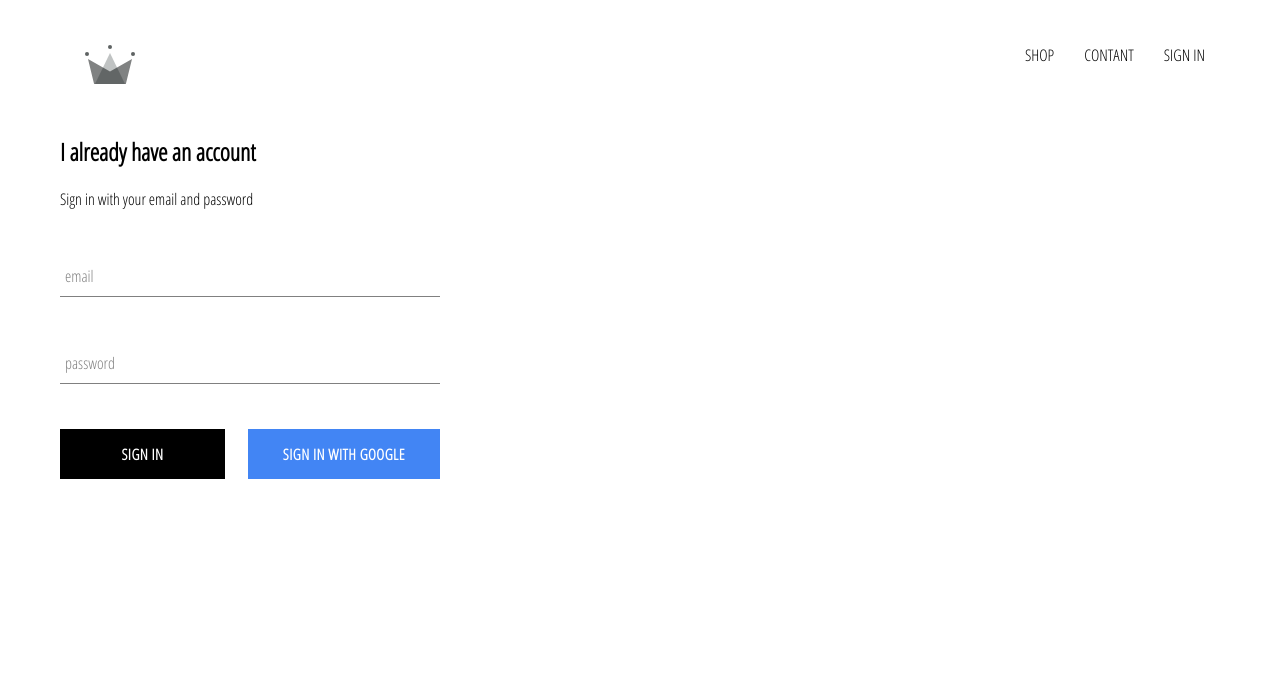
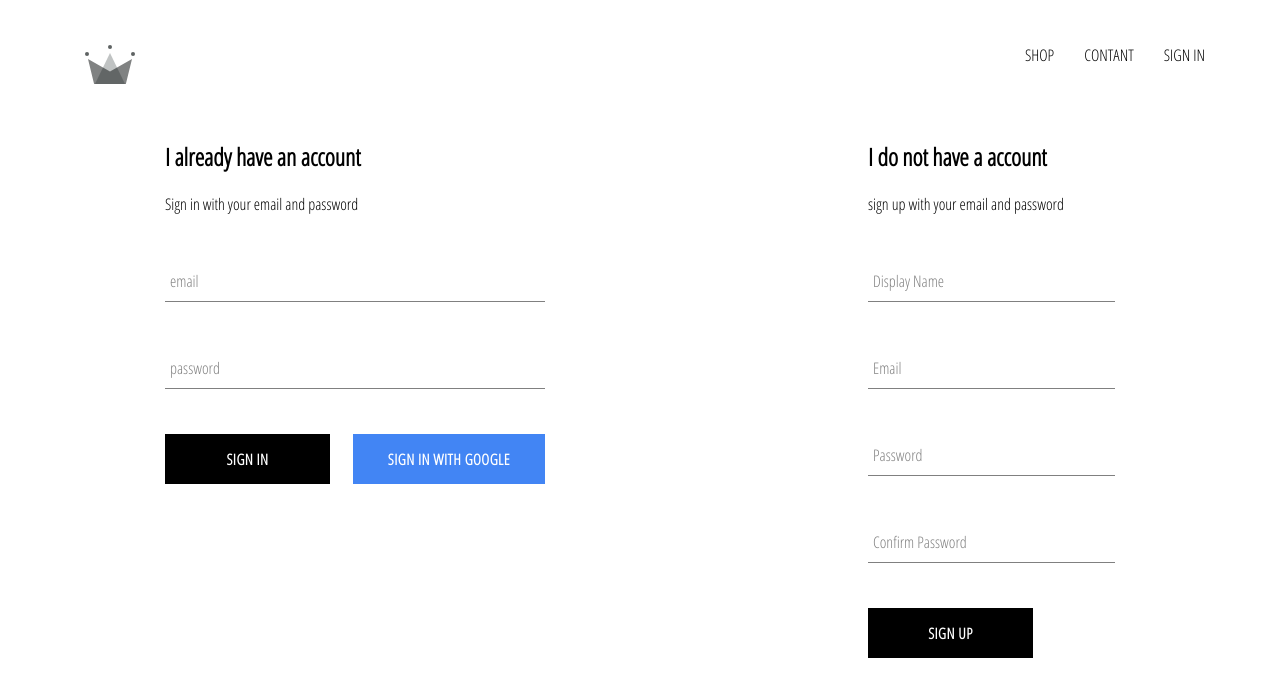
Before and after one commit to vahid992/crwn-clothing, a React (Create React App) app: page /signin in a window 1280 px wide. Shown: the top 696 px of the page. Built offline with nearby package versions, Linux system fonts and the light colour scheme; no server answers.

Commit message:
sign in and sign out header

```diff
--- a/src/App.js
+++ b/src/App.js
@@ -3,7 +3,7 @@
 import HomePage from './pages/homeage/homepage.component';
 import ShopPage from './pages/shop-page/shop-page.component';
 import {Route,Switch} from 'react-router-dom';
-import { auth } from './firebase/firebase.utils';
+import { auth, createUserProfileDocument } from './firebase/firebase.utils';
 import Header from './comonents/header/header.component';
 import  SingInAndSignUpPage from './pages/sign-in-and-sign-up/sign-in-and-sign-up.component';
 class App extends Component  {
@@ -17,9 +17,25 @@
   unsubscribeFromAuth = null
 
   componentDidMount(){
-    this.unsubscribeFromAuth = auth.onAuthStateChanged(user => {
-      this.setState({currentUser:user})
-    })
+    debugger;
+    this.unsubscribeFromAuth = auth.onAuthStateChanged(async userAuth => {
+      this.setState({currentUser:userAuth})
+      if (userAuth) {
+        const userRef = await createUserProfileDocument(userAuth);
+
+        userRef.onSnapshot(snapShot => {
+          this.setState({
+            currentUser:{
+              id:snapShot.id,
+              ...snapShot.data()
+            }
+          });
+          console.log(this.state);
+        });
+
+      }
+      this.setState({currentUser:userAuth});
+    });
   }
 
   componentWillUnmount(){
--- /dev/null
+++ b/src/comonents/sign-up/sign-up.component.jsx
@@ -0,0 +1,97 @@
+import "./sign-up.styles.scss";
+import FormInput from "../form-input/form-input.component";
+import CustomButton from "../custom-button/custom-button.component";
+import { auth, createUserProfileDocument } from "../../firebase/firebase.utils";
+import { Component } from "react";
+
+class SignUp extends Component {
+  constructor() {
+    super();
+    this.state = {
+      displayName: "",
+      email: "",
+      password: "",
+      confirmPassword: "",
+    };
+  }
+
+  handleSubmit = async (event) => {
+    event.preventDefault();
+    const { displayName, email, password, confirmPassword } = this.state;
+    if (password !== confirmPassword) {
+      alert("password don't match");
+      return;
+    }
+
+    try {
+      const { user } = await auth.createUserWithEmailAndPassword(
+        email,
+        password
+      );
+      await createUserProfileDocument(user, { displayName });
+      this.setState({
+        displayName: "",
+        email: "",
+        password: "",
+        confirmPassword: "",
+      });
+    } catch (error) {
+      console.log(error);
+    }
+  };
+
+  handleChange= event => {
+      const {name,value} = event.target;
+      this.setState({[name]:value});
+  };
+  render() {
+    const { displayName, email, password, confirmPassword } = this.state;
+    return (
+      <div className="sign-up">
+        <h2 className="title">I do not have a account</h2>
+        <span>sign up with your email and password</span>
+        <form className="sign-up-form" onSubmit={this.handleSubmit}>
+          <FormInput
+            type="text"
+            name="displayName"
+            value={displayName}
+            onChange={this.handleChange}
+            label="Display Name"
+            required
+          />
+
+          <FormInput
+            type="email"
+            name="email"
+            value={email}
+            onChange={this.handleChange}
+            label="Email"
+            required
+          />
+
+          <FormInput
+            type="password"
+            name="password"
+            value={password}
+            onChange={this.handleChange}
+            label="Password"
+            required
+          />
+
+          <FormInput
+            type="password"
+            name="confirmPassword"
+            value={confirmPassword}
+            onChange={this.handleChange}
+            label="Confirm Password"
+            required
+          />
+
+          <CustomButton type="submit">SIGN UP</CustomButton>
+        </form>
+      </div>
+    );
+  }
+}
+
+export default SignUp;
--- /dev/null
+++ b/src/comonents/sign-up/sign-up.styles.scss
@@ -0,0 +1,9 @@
+sign-up{
+    display: flex;
+    flex-direction: column;
+    width: 380px;
+
+    .title{
+        margin: 10px 0;
+    }
+}
--- a/src/firebase/firebase.utils.js
+++ b/src/firebase/firebase.utils.js
@@ -12,6 +12,31 @@
     measurementId: "G-B2VLE0GDQ0"
   };
 
+
+  export const createUserProfileDocument = async (userAuth, additionalData) => {
+    if(!userAuth) return;
+    const userRef = firestore.doc(`users/${userAuth.uid}`);
+    const snapShot = await userRef.get();
+    // console.log(snapShot);
+
+    if (!snapShot.exists) {
+      const{ displayName, email } = userAuth;
+      const createdAt = new Date();
+
+      try {
+        await userRef.set({
+          displayName,
+          email,
+          createdAt,
+          ...additionalData
+        })
+      } catch (error) {
+        console.log('error creating user',error.messag);
+      }
+    }
+
+    return userRef;
+  };
   firebase.initializeApp(config);
 
   export const auth = firebase.auth();
--- a/src/pages/sign-in-and-sign-up/sign-in-and-sign-up.component.jsx
+++ b/src/pages/sign-in-and-sign-up/sign-in-and-sign-up.component.jsx
@@ -1,8 +1,12 @@
-import './sign-in-and-sign-up.styles.scss';
-import SignIn from '../../comonents/sign-in/sign-in.component';
+import "./sign-in-and-sign-up.styles.scss";
+import SignIn from "../../comonents/sign-in/sign-in.component";
+import SignUp from "../../comonents/sign-up/sign-up.component";
 
-const SingInAndSignUpPage = ()=>(
-    <div className='sign-in-and-sign-up'><SignIn /></div>
-)
+const SingInAndSignUpPage = () => (
+  <div className="sign-in-and-sign-up">
+    <SignIn />
+    <SignUp />
+  </div>
+);
 
 export default SingInAndSignUpPage;
--- a/src/pages/sign-in-and-sign-up/sign-in-and-sign-up.styles.scss
+++ b/src/pages/sign-in-and-sign-up/sign-in-and-sign-up.styles.scss
@@ -0,0 +1,6 @@
+.sign-in-and-sign-up{
+    width: 950px;
+    display: flex;
+    justify-content: space-between;
+    margin: 30px auto;
+}
```
